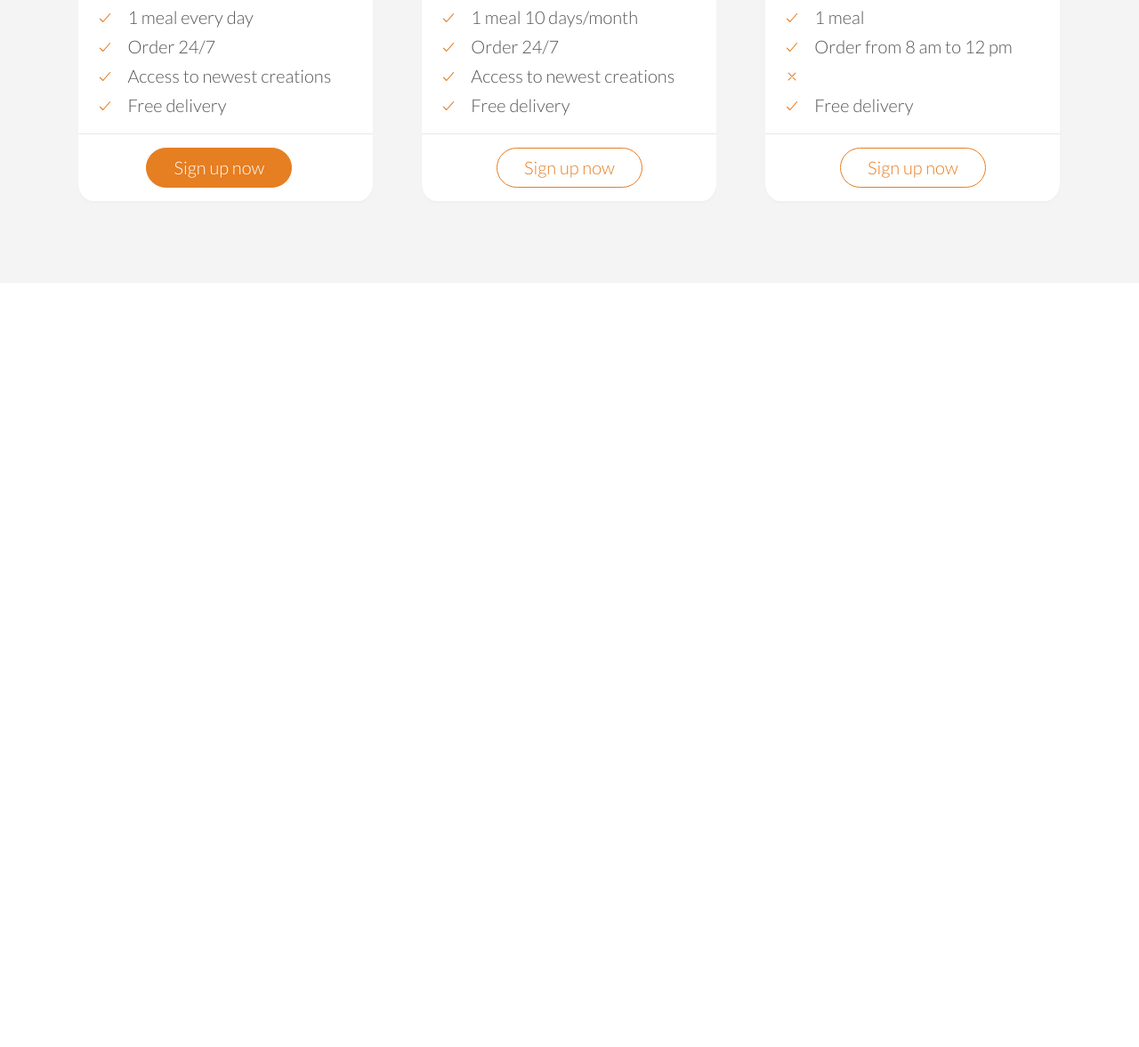
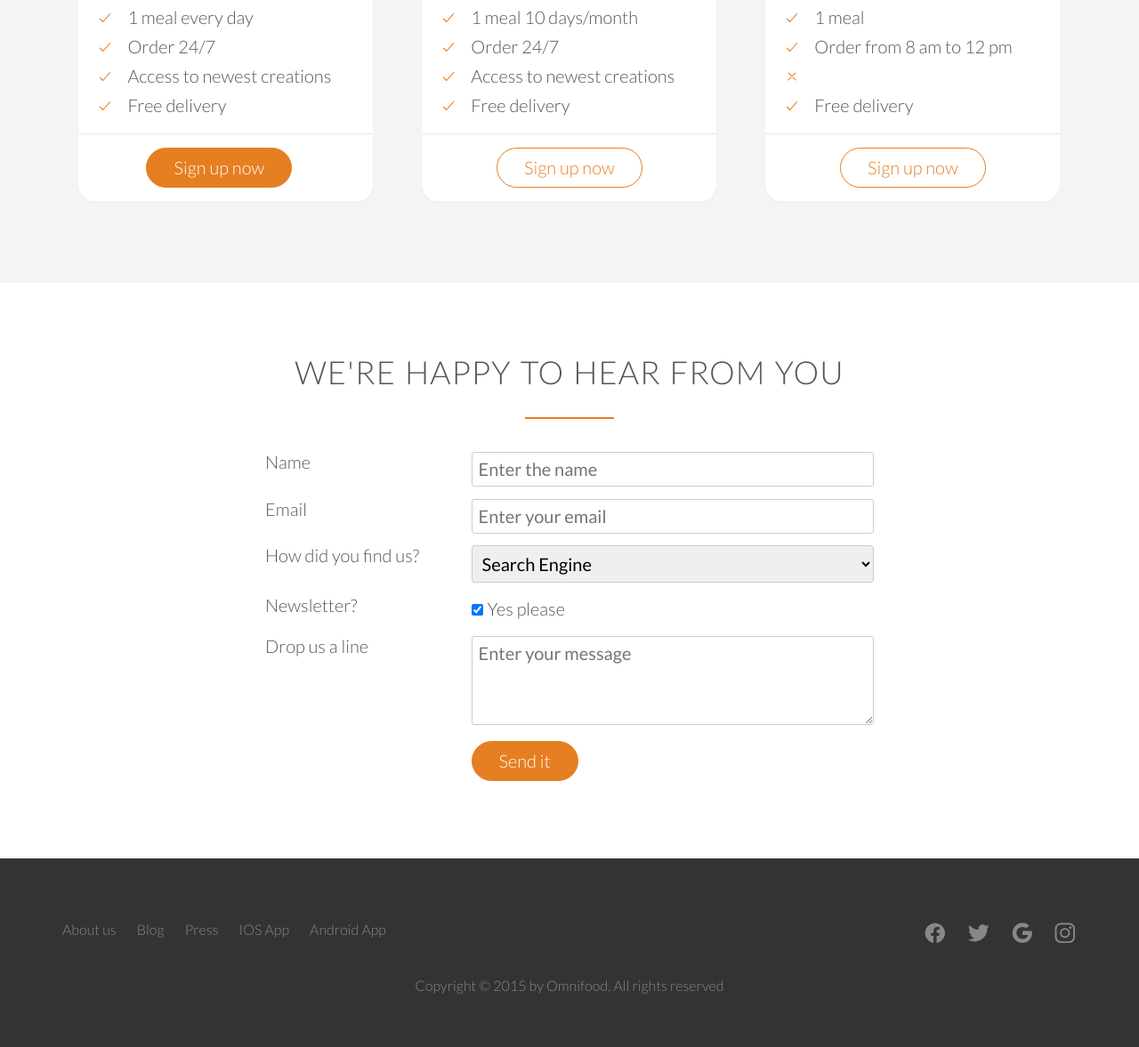
Before and after one commit to aroraravi87/InteractiveWebsiteDesign, a plain HTML site: page index.html in a window 1280 px wide. Shown: the part 4277-5454 px from the top of the page at 89% size. Before the commit the page ends 4595 px from the top, so only its background shows below. Drawn offline with nearby package versions, Linux system fonts and the light colour scheme.

Commit message:
Commit Contact form and footer section design.

```diff
--- a/index.html
+++ b/index.html
@@ -342,6 +342,102 @@
         </div>
 
     </section>
+    <section class="section-contact">
+        <div class="row">
+            <h2>We're happy to hear from you</h2>
+        </div>
+        <div class="row">
+            <form method="post" action="#" class="contact-form">
+                <div class="row">
+                    <div class="col span-1-of-3">
+                        <label for="name">Name</label>
+                    </div>
+                    <div class="col span-2-of-3">
+                        <input type="text" name="name" id="name" placeholder="Enter the name" required />
+                    </div>
+                </div>
+                <div class="row">
+                    <div class="col span-1-of-3">
+                        <label for="email">Email</label>
+                    </div>
+                    <div class="col span-2-of-3">
+                        <input type="email" name="email" id="email" placeholder="Enter your email" required />
+                    </div>
+                </div>
+                <div class="row">
+                    <div class="col span-1-of-3">
+                        <label for="find-us">How did you find us?</label>
+                    </div>
+                    <div class="col span-2-of-3">
+                        <select name="find-us" id="find-us">
+                            <option value="friends">friends</option>
+                            <option value="search-engine" selected>Search Engine</option>
+                            <option value="ads">Ads</option>
+                            <option value="other">others</option>
+                        </select>
+                    </div>
+                </div>
+                <div class="row">
+                    <div class="col span-1-of-3">
+                        <label for="news">Newsletter?</label>
+                    </div>
+                    <div class="col span-2-of-3">
+                        <input type="checkbox" name="news" id="news" checked>Yes please</input>
+                    </div>
+                </div>
+                <div class="row">
+                    <div class="col span-1-of-3">
+                        <label for="comments">Drop us a line</label>
+                    </div>
+                    <div class="col span-2-of-3">
+                        <textarea name="comments" id="comments" placeholder="Enter your message"></textarea>
+                    </div>
+                </div>
+                <div class="row">
+                    <div class="col span-1-of-3">
+                        <label>&nbsp;</label>
+                    </div>
+                    <div class="col span-2-of-3">
+                        <input type="submit" class="btn btn-full" value="Send it"></input>
+                    </div>
+                </div>
+            </form>
+        </div>
+    </section>
+    <footer>
+        <div class="row">
+            <div class="col span-1-of-2">
+                <ul class="footer-nav">
+                    <li><a href="#">About us</a></li>
+                    <li><a href="#">Blog</a></li>
+                    <li><a href="#">Press</a></li>
+                    <li><a href="#">IOS App</a></li>
+                    <li><a href="#">Android App</a></li>
+                </ul>
+            </div>
+            <div class="col span-1-of-2">
+                <ul class="social-link">
+                    <li><a href="#">
+                            <ion-icon name="logo-facebook" class="facebook-class"></ion-icon>
+                        </a></li>
+                    <li><a href="#">
+                            <ion-icon name="logo-twitter" class="twitter-class"></ion-icon>
+                        </a></li>
+                    <li><a href="#">
+                            <ion-icon name="logo-google" class="google-class"></ion-icon>
+                        </a></li>
+                    <li><a href="#">
+                            <ion-icon name="logo-instagram" class="instagram-class"></ion-icon>
+                        </a></li>
+                </ul>
+            </div>
+        </div>
+        <div class="row">
+            <p>
+                Copyright &copy; 2015 by Omnifood, All rights reserved
+            </p>
+        </div>
+    </footer>
 </body>
 
 
--- a/resources/styles/main.css
+++ b/resources/styles/main.css
@@ -189,7 +189,9 @@ Button Section
 ----------------------*/
 
 .btn:link,
-.btn:visited{
+.btn:visited,
+input[type=submit]
+{
  display: inline-block;
  padding: 10px 30px;
  font-weight: 300;
@@ -199,7 +201,8 @@ Button Section
 
 }
 .btn-full:link,
-.btn-full:visited
+.btn-full:visited,
+input[type=submit]
 {
     background-color: #e67e22;
     color: #fff;
@@ -214,12 +217,16 @@ Button Section
 }
 
 .btn:hover,
-.btn:active{
+.btn:active,
+input[type=submit]:hover
+{
 
 background-color: #cf6d17;
 }
 .btn-full:hover,
-.btn-full:active
+.btn-full:active,
+input[type=submit]:hover,
+input[type=submit]:active
 {
     border: 1px solid #cf6d17;
 }
@@ -442,3 +449,120 @@ cite img{
 .plan-box ul li{
     padding: 5px 0;
 }
+
+/*Contact us section*/
+
+.contact-form{
+    margin: 0 auto;
+    width:60%
+}
+
+input[type=text],
+input[type=email],
+select,
+textarea{
+    width:100%;
+    padding:7px;
+    border-radius: 3px;
+    border: 1px solid #ccc;
+}
+
+textarea{
+    height: 100px;
+}
+
+input[type=checkbox]{
+    margin: 10px 5px 10px 0px;
+}
+
+*:focus{
+    outline: none;
+}
+
+/*Footer section*/
+
+footer{
+    background-color: #333;
+    padding: 60px;
+    font-size: 80%;
+}
+
+.footer-nav{
+    list-style: none;
+    float:left;
+
+}
+
+.social-link{
+    list-style: none;
+    float:right;
+
+}
+
+.footer-nav li,
+.social-link li
+{
+    display:inline-block;
+    margin-right: 20px;
+}
+
+.footer-nav li:last-child,
+.social-link li:last-child
+{
+    margin: 0;
+}
+
+.footer-nav li a:link,
+.footer-nav li a:visited,
+.social-link li a:link,
+.social-link li a:visited
+{
+    text-decoration: none;
+    border: 0;
+    color: #888;
+    transition: color 0.2s;
+}
+
+.footer-nav li a:hover,
+.footer-nav li a:active
+{
+    color: #ddd;
+}
+
+.social-link li a:link,
+.social-link li a:visited
+{
+   font-size: 160%;
+}
+
+.facebook-class,
+.twitter-class,
+.google-class,
+.instagram-class
+{
+    transition: color 2s;
+}
+
+.facebook-class:hover{
+    color:#3b5998
+}
+
+.twitter-class:hover{
+    color:#00aced
+}
+
+.google-class:hover{
+    color:#dd4b39;
+}
+
+.instagram-class:hover{
+    color:#517fa4
+}
+
+
+footer p{
+    color:#888;
+    text-align: center;
+    margin-top: 20px;
+
+}
```
